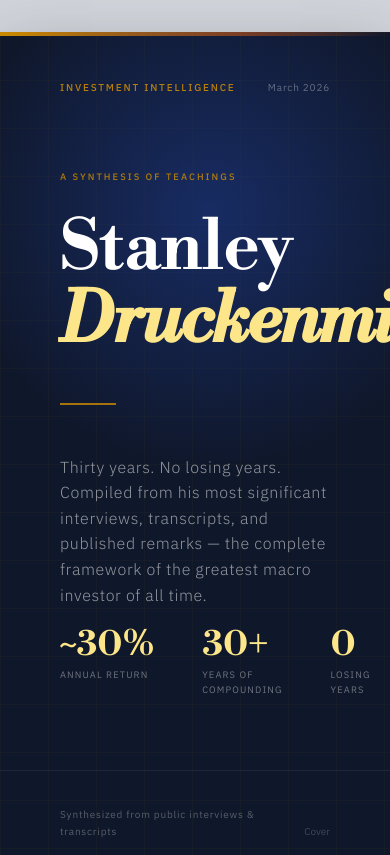
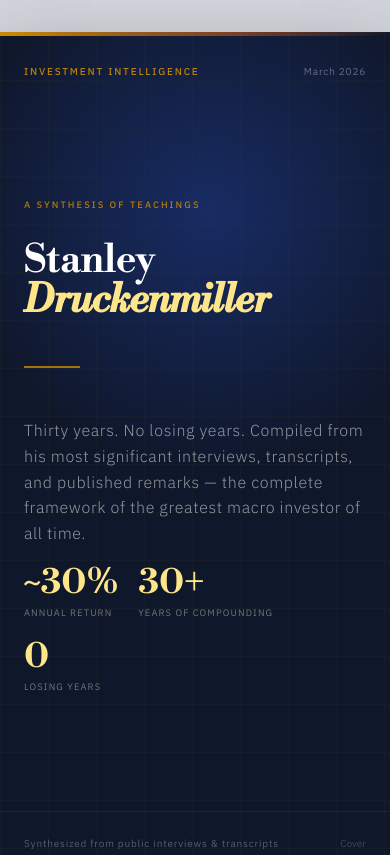
Before and after one commit to scowentz/druckenmiller-page, a plain HTML site: page index.html in a window 390 px wide. Shown: the top 855 px of the page. Drawn offline with nearby package versions, Linux system fonts and the light colour scheme.

Commit message:
Update index.html

```diff
--- a/index.html
+++ b/index.html
@@ -649,6 +649,14 @@
     }
     .content-page { background: #fff; }
   }
+
+  @media (max-width: 520px) {
+    .cover-header { padding: 32px 24px 0; }
+    .cover-body { padding: 0 24px; }
+    .cover-footer { padding: 24px 24px; }
+    .cover-title { font-size: clamp(22pt, 10vw, 52pt); }
+    .cover-stats { gap: 20px; flex-wrap: wrap; }
+  }
 </style>
 </head>
 <body>
```
